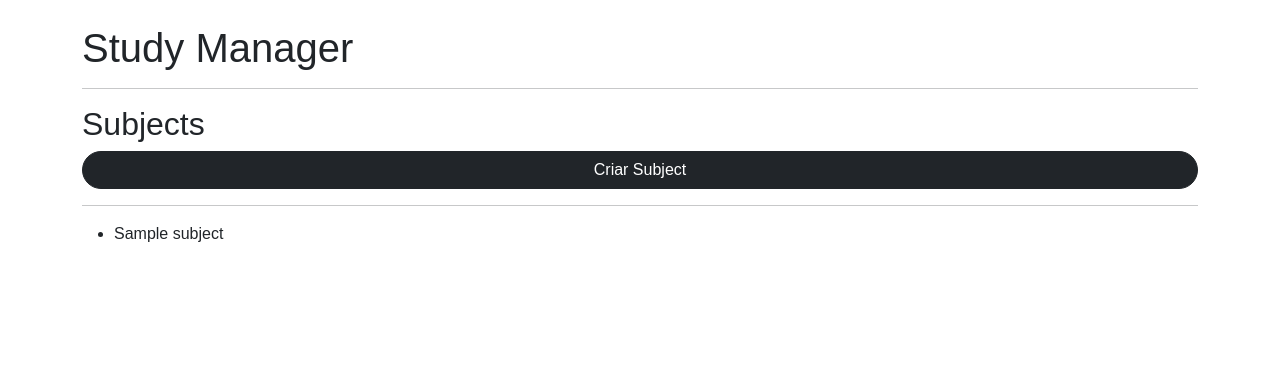
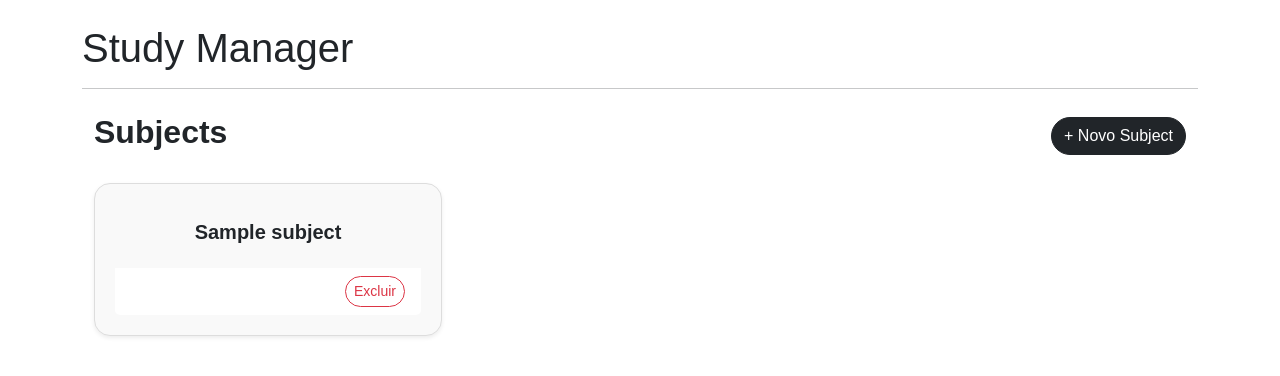
Before and after one commit to 8JotaScript8/study_manager, a Django app: page /subjects/ in a window 1280 px wide. Shown: the part 96-472 px from the top of the page. Run offline with Django 5.2, Linux system fonts and the light colour scheme; a user stored in the database is signed in; tables that the repository leaves empty hold one stand-in row (values such as "Sample post").

Commit message:
final adjustments 15/03/2026

```diff
--- a/subjects/urls.py
+++ b/subjects/urls.py
@@ -1,9 +1,10 @@
 from django.urls import path
-from .views import SubjectCreateView, SubjectListView
+from .views import SubjectCreateView, SubjectDeleteView, SubjectListView
 
 app_name = 'subjects'
 
 urlpatterns = [
     path('', SubjectListView.as_view(), name='subject_list'),
     path('create/', SubjectCreateView.as_view(), name='subject_create'),
+    path('delete/<int:pk>/', SubjectDeleteView.as_view(), name='subject_delete'),
 ]
--- a/subjects/views.py
+++ b/subjects/views.py
@@ -1,5 +1,5 @@
 from django.urls import reverse_lazy
-from django.views.generic import CreateView, ListView
+from django.views.generic import CreateView, ListView, DeleteView
 
 import subjects
 from .models import Subject
@@ -9,11 +9,20 @@ class SubjectCreateView(LoginRequiredMixin, CreateView):
     model = Subject
     fields = ['name']
     template_name = 'subjects/subject_form.html'
-    success_url = reverse_lazy('task_list')
+    success_url = reverse_lazy('subjects:subject_list')
 
     def form_valid(self, form):
         form.instance.user = self.request.user
         return super().form_valid(form)
+
+    def get_success_url(self):
+        next_url = self.request.GET.get('next')
+
+        if next_url:
+            return next_url
+
+
+        return super().get_success_url()
 
 
 class SubjectListView(LoginRequiredMixin, ListView):
@@ -23,3 +32,12 @@ class SubjectListView(LoginRequiredMixin, ListView):
 
     def get_queryset(self):
         return Subject.objects.filter(user=self.request.user)
+
+
+class SubjectDeleteView(LoginRequiredMixin, DeleteView):
+    model = Subject
+    template_name = 'subjects/subject_confirm_delete.html'
+    success_url = reverse_lazy('subjects:subject_list')
+
+    def get_queryset(self):
+        return Subject.objects.filter(user=self.request.user)
--- a/templates/subjects/subject_list.html
+++ b/templates/subjects/subject_list.html
@@ -2,24 +2,63 @@
 
 {% block content %}
 
-<h2>Subjects</h2>
+<div class="container mt-4">
 
-<a href="{% url 'subjects:subject_create' %}">
-    <button class="btn btn-dark w-100 rounded-pill">
-        Criar Subject
-    </button>
+<div class="d-flex justify-content-between align-items-center mb-4">
+
+<h2 class="fw-bold">Subjects</h2>
+
+<a href="{% url 'subjects:subject_create' %}" class="btn btn-dark rounded-pill">
++ Novo Subject
 </a>
 
-<hr>
+</div>
 
-<ul>
-    {% for subject in subjects %}
-        <li>
-            {{ subject.name }}
-        </li>
-    {% empty %}
-        <li>Nenhum subject criado.</li>
-    {% endfor %}
-</ul>
+<div class="row">
+
+{% for subject in subjects %}
+
+<div class="col-md-6 col-lg-4 mb-4">
+
+<div class="card shadow-sm rounded-4 h-100">
+
+<div class="card-body">
+
+<h5 class="card-title fw-semibold">
+{{ subject.name }}
+</h5>
+
+
+</div>
+
+<div class="card-footer bg-white border-0 d-flex justify-content-end gap-2">
+
+<a href="{% url 'subjects:subject_delete' subject.id %}" class="btn btn-sm btn-outline-danger rounded-pill">
+Excluir
+</a>
+
+</div>
+
+</div>
+
+</div>
+
+{% empty %}
+
+<div class="col-12">
+
+<div class="alert alert-light text-center shadow-sm">
+
+Nenhum subject criado ainda.
+
+</div>
+
+</div>
+
+{% endfor %}
+
+</div>
+
+</div>
 
 {% endblock %}
--- a/templates/tasks/task_form.html
+++ b/templates/tasks/task_form.html
@@ -12,7 +12,7 @@
 
 <div class="mb-3 text-center">
 
-<a href="{% url 'subjects:subject_create' %}" class="btn btn-outline-dark btn-sm rounded-pill">
+<a href="{% url 'subjects:subject_create' %}?next={% url 'create_task' %}" class="btn btn-outline-dark btn-sm rounded-pill">
 + Criar novo Subject
 </a>
 
```
Also changed, not shown: subjects/form.py (added, +9 -0 lines), templates/subjects/subject_confirm_delete.html (added, +46 -0 lines), templates/tasks/task_list.html (+38 -1 lines), 5 other files.
